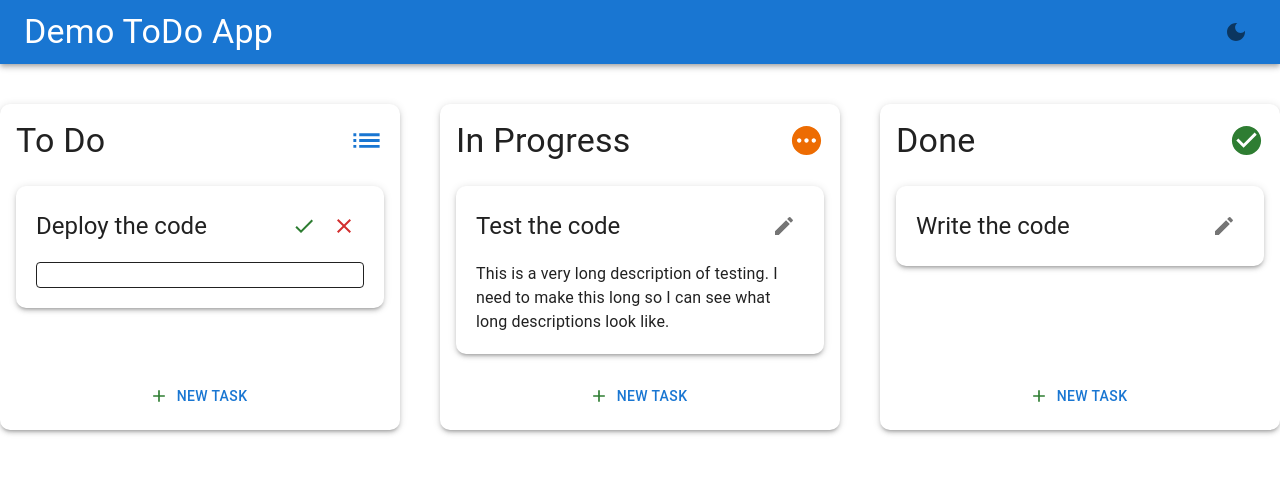
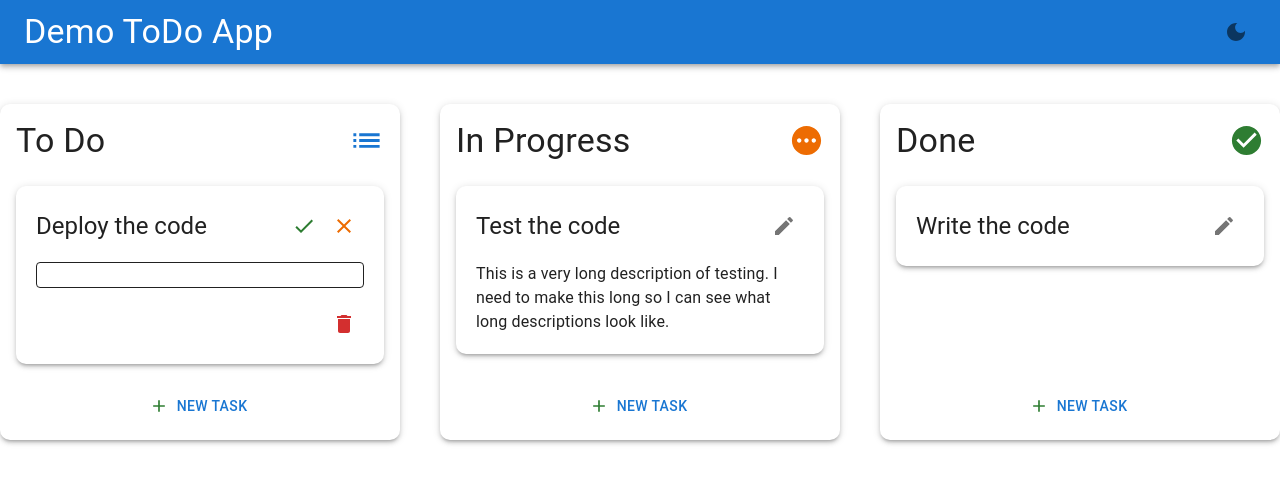
Before and after one commit to DalySoftware/ToDoDemo, a React (Vite) app in the folder frontend/: page / in a window 1280 px wide. Both pictures are taken after a click on the button 344 px from the left and 225 px from the top of the page. Shown: the top 484 px of the page. Built offline with nearby package versions, Linux system fonts and the light colour scheme.

Commit message:
Delete task UI

```diff
--- a/frontend/src/components/StatusColumn.tsx
+++ b/frontend/src/components/StatusColumn.tsx
@@ -16,9 +16,11 @@ const noOp = () => {};
 const Tasks = ({
   tasks,
   cancelNew,
+  onDelete,
 }: {
   tasks: MaybeNewTask[];
   cancelNew: (taskId: string) => void;
+  onDelete: (taskId: string) => void;
 }) =>
   tasks.map((t) => (
     <TaskCard
@@ -26,6 +28,7 @@ const Tasks = ({
       key={t.id}
       isNew={t.isNew}
       onCancel={t.isNew ? cancelNew : noOp}
+      onDelete={onDelete}
     />
   ));
 
@@ -40,7 +43,7 @@ const StatusColumn = ({ status }: { status: TaskStatus }) => {
   const { data: tasks } = useGetTasksByStatus(status);
   const [localTasks, setLocalTasks] = useState<MaybeNewTask[]>(tasks);
 
-  const cancelNew = (taskId: string) =>
+  const excludeTask = (taskId: string) =>
     setLocalTasks((old) => old.filter((t) => t.id != taskId));
 
   return (
@@ -60,7 +63,11 @@ const StatusColumn = ({ status }: { status: TaskStatus }) => {
         <StatusIcon status={status} />
       </Stack>
       <Suspense fallback={<CircularProgress sx={{ alignSelf: "center" }} />}>
-        <Tasks tasks={localTasks} cancelNew={cancelNew} />
+        <Tasks
+          tasks={localTasks}
+          cancelNew={excludeTask}
+          onDelete={excludeTask}
+        />
       </Suspense>
       <Button
         startIcon={<AddIcon fontSize="large" color="success" />}
--- a/frontend/src/components/TaskCard.tsx
+++ b/frontend/src/components/TaskCard.tsx
@@ -1,5 +1,5 @@
 import Stack from "@mui/material/Stack/Stack";
-import { Task, useUpsertTask } from "../api/tasks";
+import { Task, useDeleteTask, useUpsertTask } from "../api/tasks";
 import Card from "@mui/material/Card/Card";
 import Typography from "@mui/material/Typography/Typography";
 import IconButton from "@mui/material/IconButton/IconButton";
@@ -7,28 +7,36 @@ import EditIcon from "@mui/icons-material/Edit";
 import DoneIcon from "@mui/icons-material/Done";
 import ClearIcon from "@mui/icons-material/Clear";
 import { useState } from "react";
+import DeleteIcon from "@mui/icons-material/Delete";
 
 const TaskCard = ({
   task,
   isNew,
   onCancel,
+  onDelete,
 }: {
   task: Task;
   isNew?: boolean;
   onCancel: (taskId: string) => void;
+  onDelete: (taskId: string) => void;
 }) => {
   const [isEditing, setIsEditing] = useState(isNew);
   const [localTaskState, setLocalTaskState] = useState(task);
-  const { mutate } = useUpsertTask();
+  const { mutate: upsert } = useUpsertTask();
+  const { mutate: deleteTask } = useDeleteTask();
 
   const onSave = () => {
-    mutate(localTaskState);
+    upsert(localTaskState);
     return setIsEditing(false);
   };
-  const onCancelLocal = () => {
-    onCancel(task.id);
+  const onCancelEdit = () => {
+    onCancel(localTaskState.id);
     setLocalTaskState(task);
     return setIsEditing(false);
+  };
+  const onDeleteTask = () => {
+    deleteTask(localTaskState);
+    onDelete(localTaskState.id);
   };
 
   return (
@@ -58,8 +66,8 @@ const TaskCard = ({
               <IconButton onClick={onSave}>
                 <DoneIcon color="success" />
               </IconButton>
-              <IconButton onClick={onCancelLocal}>
-                <ClearIcon color="error" />
+              <IconButton onClick={onCancelEdit}>
+                <ClearIcon color="warning" />
               </IconButton>
             </Stack>
           ) : (
@@ -88,6 +96,11 @@ const TaskCard = ({
             {localTaskState.description}
           </Typography>
         )}
+        {isEditing && !isNew && (
+          <IconButton sx={{ alignSelf: "end" }} onClick={onDeleteTask}>
+            <DeleteIcon color="error" />
+          </IconButton>
+        )}
       </Stack>
     </Card>
   );
```
